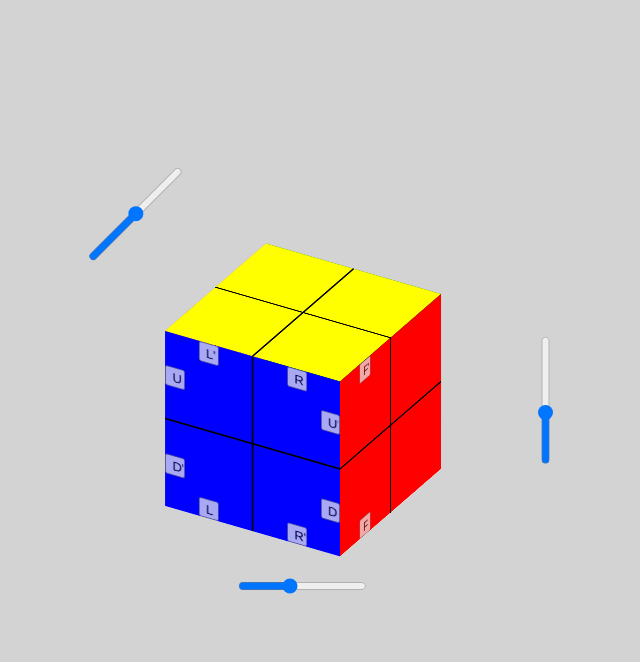
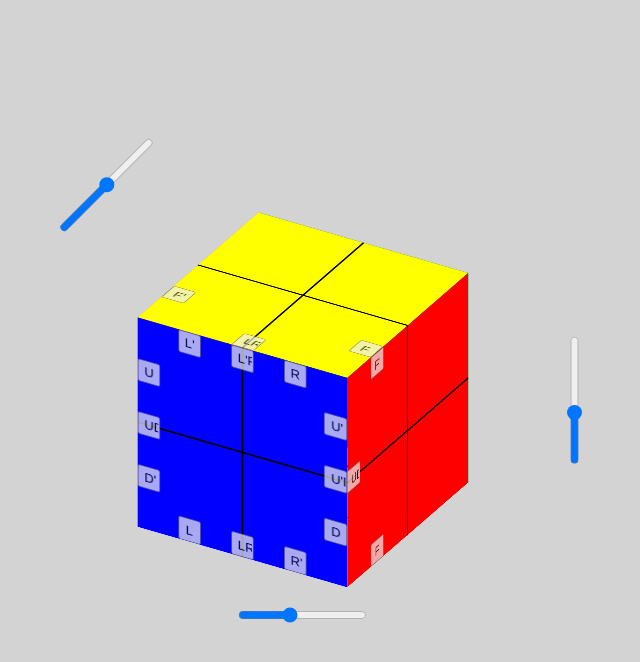
Before and after one commit to met4000/CubePlayer, a plain HTML site: page index.html in a window 1280 px wide. Shown: the whole page, without its empty margins (337-977 px from the left). Drawn offline with Linux system fonts and the light colour scheme.

Commit message:
add rotation buttons

```diff
--- a/cube.css
+++ b/cube.css
@@ -1,5 +1,5 @@
 #cube {
-  --unit: 100px;
+  --unit: 120px;
   --size: 2;
   --gap: 2px;
 
@@ -48,16 +48,20 @@
 
 /* buttons */
 .face > input {
+  --ib-unit: 1.75em;
+
   display: inline block;
   position: absolute;
-  height: 1.5em;
-  width: 1.5em;
+  height: var(--ib-unit);
+  width: var(--ib-unit);
   color: black;
   font-size: 15px;
   opacity: 70%;
 
-  --float: calc((var(--unit) - 1.5em) / 2)
+  --float: calc((var(--unit) - var(--ib-unit)) / 2);
+  --center: calc((var(--unit) * var(--size) + var(--gap) * (var(--size) - 1) - var(--ib-unit)) / 2);
 }
+#down > input { transform: rotateZ(180deg); }
 
 input.ib_left   { left:   0%; }
 input.ib_right  { right:  0%; }
@@ -68,3 +72,8 @@ input.ib_left_f   { left:   var(--float); }
 input.ib_right_f  { right:  var(--float); }
 input.ib_top_f    { top:    var(--float); }
 input.ib_bottom_f { bottom: var(--float); }
+
+input.ib_left_c   { left:   0%; top:  var(--center); }
+input.ib_right_c  { right:  0%; top:  var(--center); }
+input.ib_top_c    { top:    0%; left: var(--center); }
+input.ib_bottom_c { bottom: 0%; left: var(--center); }
--- a/index.html
+++ b/index.html
@@ -22,6 +22,11 @@
         <div class="grid_c">
           <div id="cube">
             <div id="front" class="face">
+              <input type="button" class="ib ib_left_c" value="UD'">
+              <input type="button" class="ib ib_right_c" value="U'D">
+              <input type="button" class="ib ib_top_c" value="L'R">
+              <input type="button" class="ib ib_bottom_c" value="LR'">
+
               <input type="button" class="ib ib_left_f ib_top" value="L'">
               <input type="button" class="ib ib_left_f ib_bottom" value="L">
               <input type="button" class="ib ib_right_f ib_top" value="R">
@@ -43,6 +48,8 @@
               <div class="green"></div>
             </div>
             <div id="right" class="face">
+              <input type="button" class="ib ib_left_c" value="UD'">
+
               <input type="button" class="ib ib_left_f ib_top" value="F'">
               <input type="button" class="ib ib_left_f ib_bottom" value="F">
 
@@ -52,6 +59,8 @@
               <div class="red"></div>
             </div>
             <div id="left" class="face">
+              <input type="button" class="ib ib_right_c" value="U'D">
+
               <input type="button" class="ib ib_right_f ib_top" value="F">
               <input type="button" class="ib ib_right_f ib_bottom" value="F'">
 
@@ -61,12 +70,22 @@
               <div class="orange"></div>
             </div>
             <div id="top" class="face">
+              <input type="button" class="ib ib_bottom_c" value="LR'">
+
+              <input type="button" class="ib ib_bottom_f ib_right" value="F">
+              <input type="button" class="ib ib_bottom_f ib_left" value="F'">
+
               <div class="yellow"></div>
               <div class="yellow"></div>
               <div class="yellow"></div>
               <div class="yellow"></div>
             </div>
             <div id="down" class="face">
+              <input type="button" class="ib ib_bottom_c" value="L'R">
+
+              <input type="button" class="ib ib_bottom_f ib_right" value="F">
+              <input type="button" class="ib ib_bottom_f ib_left" value="F'">
+
               <div class="white"></div>
               <div class="white"></div>
               <div class="white"></div>
--- a/main.js
+++ b/main.js
@@ -14,5 +14,5 @@ updateCubeTransform();
 
 // perform() defined in cube.js
 [...document.getElementsByClassName("ib")].forEach(
-  v => v.addEventListener("click", e => perform(e.target.value))
+  button => button.addEventListener("click", () => perform(button.value))
 );
```
